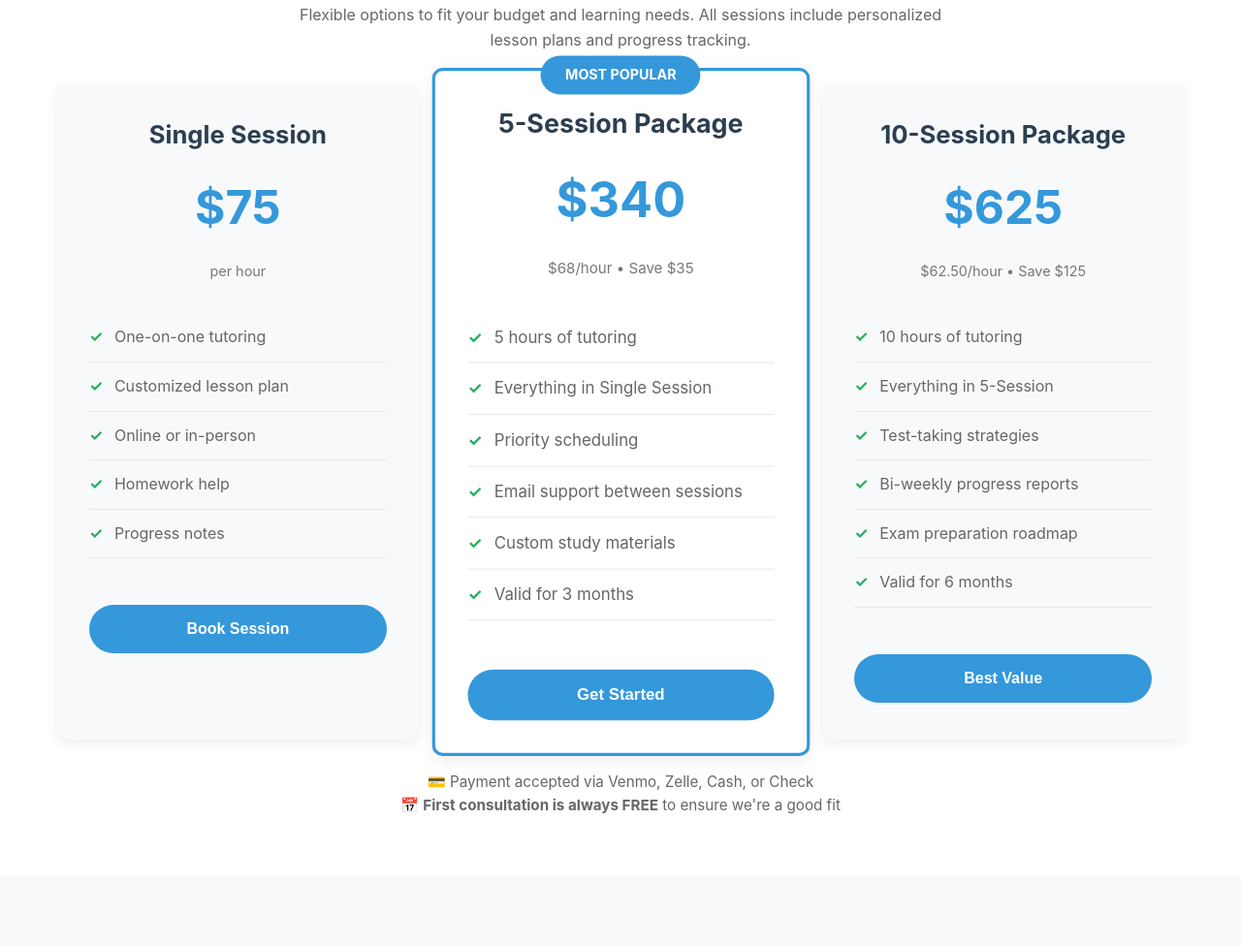
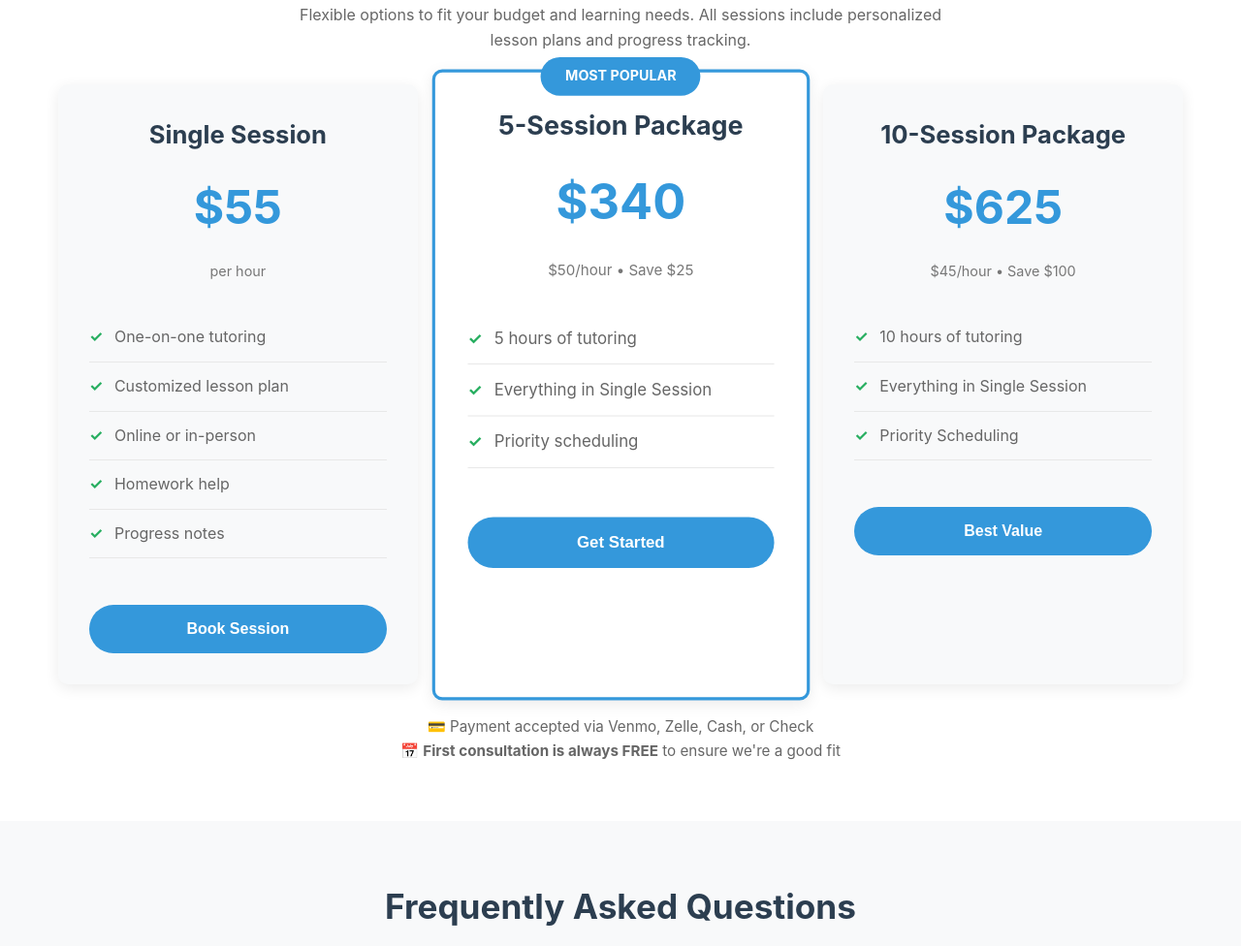
Before and after one commit to theblakeyerian/BlakeTheTutor, a plain HTML site: page lessons.html in a window 1280 px wide. Shown: the part 2069-3045 px from the top of the page at 97% size. Drawn offline with Linux system fonts and the light colour scheme.

Commit message:
Update lessons.html

```diff
--- a/lessons.html
+++ b/lessons.html
@@ -489,7 +489,7 @@
       <div class="pricing-grid">
         <div class="pricing-card">
           <h3>Single Session</h3>
-          <div class="price">$75</div>
+          <div class="price">$55</div>
           <div class="price-subtext">per hour</div>
           <ul class="features-list">
             <li>One-on-one tutoring</li>
@@ -505,14 +505,11 @@
           <div class="popular-badge">Most Popular</div>
           <h3>5-Session Package</h3>
           <div class="price">$340</div>
-          <div class="price-subtext">$68/hour • Save $35</div>
+          <div class="price-subtext">$50/hour • Save $25</div>
           <ul class="features-list">
             <li>5 hours of tutoring</li>
             <li>Everything in Single Session</li>
             <li>Priority scheduling</li>
-            <li>Email support between sessions</li>
-            <li>Custom study materials</li>
-            <li>Valid for 3 months</li>
           </ul>
           <a href="schedule.html"><button class="pricing-cta">Get Started</button></a>
         </div>
@@ -520,14 +517,11 @@
         <div class="pricing-card">
           <h3>10-Session Package</h3>
           <div class="price">$625</div>
-          <div class="price-subtext">$62.50/hour • Save $125</div>
+          <div class="price-subtext">$45/hour • Save $100</div>
           <ul class="features-list">
             <li>10 hours of tutoring</li>
-            <li>Everything in 5-Session</li>
-            <li>Test-taking strategies</li>
-            <li>Bi-weekly progress reports</li>
-            <li>Exam preparation roadmap</li>
-            <li>Valid for 6 months</li>
+            <li>Everything in Single Session</li>
+            <li>Priority Scheduling</li>
           </ul>
           <a href="schedule.html"><button class="pricing-cta">Best Value</button></a>
         </div>
```
